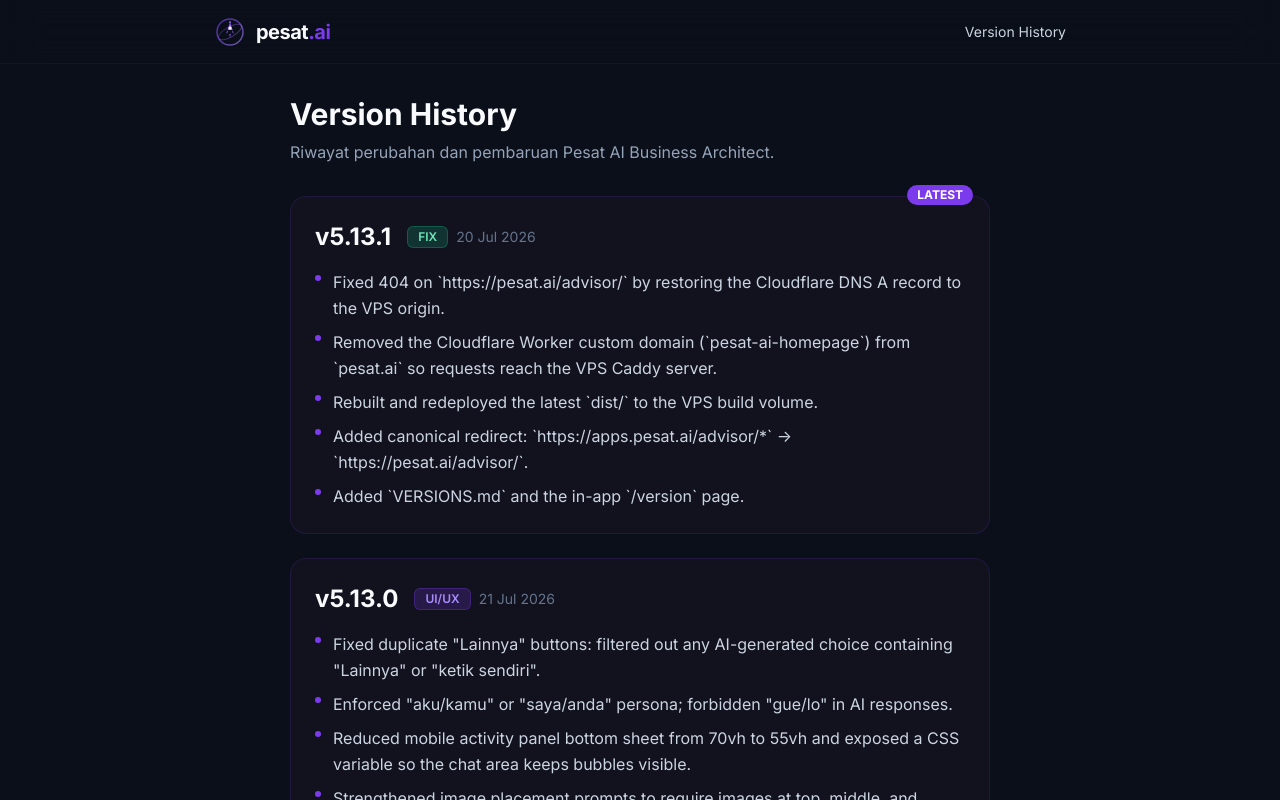
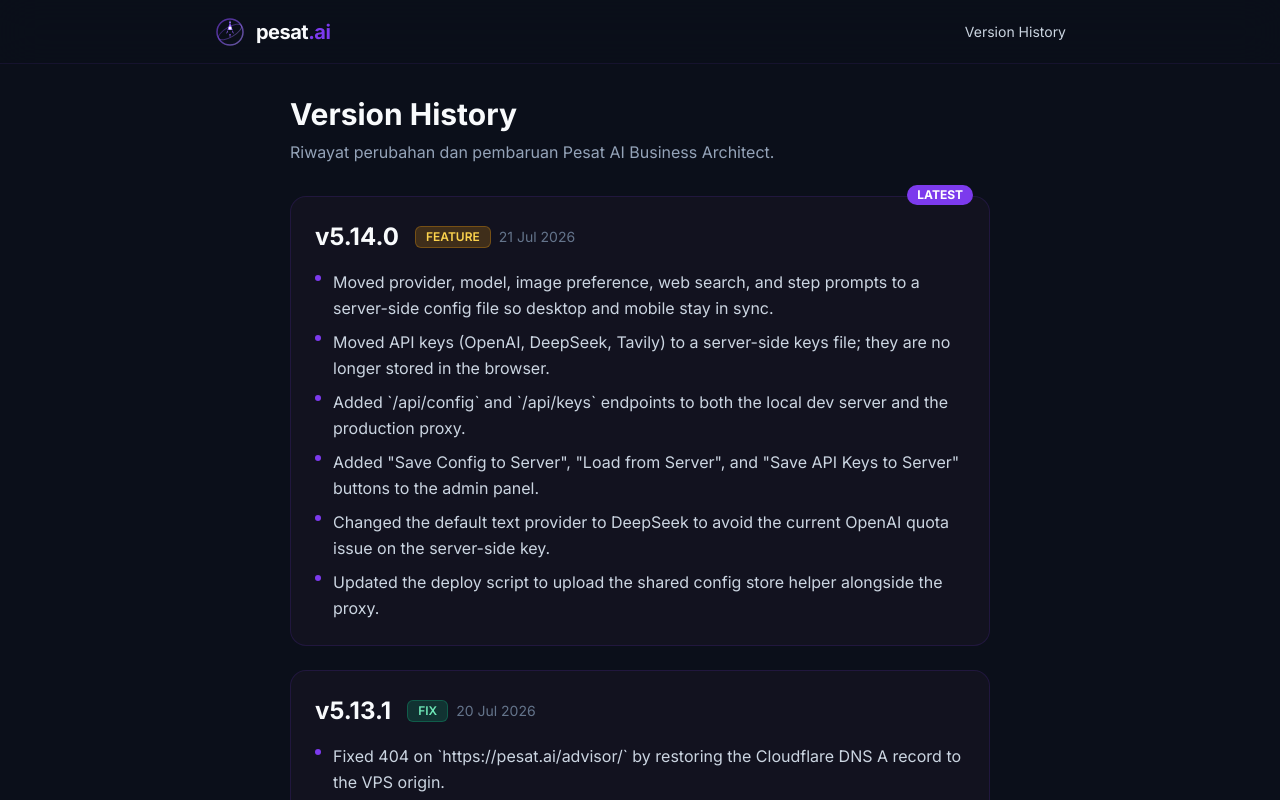
Before and after one commit to emerilansel-jpg/pesat-ai-business-architect, a React (Vite) app: page /advisor/version in a window 1280 px wide. Shown: the top 800 px of the page. Built offline with nearby package versions, Linux system fonts and the light colour scheme.

Commit message:
chore: bump version to v5.14.0

```diff
--- a/package.json
+++ b/package.json
@@ -1,7 +1,7 @@
 {
   "name": "pesat-ai-business-architect",
   "private": true,
-  "version": "5.13.1",
+  "version": "5.14.0",
   "type": "module",
   "scripts": {
     "dev": "concurrently \"npm run dev:server\" \"vite\"",
--- a/src/data/versions.ts
+++ b/src/data/versions.ts
@@ -9,6 +9,20 @@
 
 export const versions: VersionEntry[] = [
   {
+    "version": "5.14.0",
+    "date": "21 Jul 2026",
+    "type": "FEATURE",
+    "changes": [
+      "Moved provider, model, image preference, web search, and step prompts to a server-side config file so desktop and mobile stay in sync.",
+      "Moved API keys (OpenAI, DeepSeek, Tavily) to a server-side keys file; they are no longer stored in the browser.",
+      "Added `/api/config` and `/api/keys` endpoints to both the local dev server and the production proxy.",
+      "Added \"Save Config to Server\", \"Load from Server\", and \"Save API Keys to Server\" buttons to the admin panel.",
+      "Changed the default text provider to DeepSeek to avoid the current OpenAI quota issue on the server-side key.",
+      "Updated the deploy script to upload the shared config store helper alongside the proxy."
+    ],
+    "latest": true
+  },
+  {
     "version": "5.13.1",
     "date": "20 Jul 2026",
     "type": "FIX",
@@ -19,7 +33,7 @@
       "Added canonical redirect: `https://apps.pesat.ai/advisor/*` → `https://pesat.ai/advisor/`.",
       "Added `VERSIONS.md` and the in-app `/version` page."
     ],
-    "latest": true
+    "latest": false
   },
   {
     "version": "5.13.0",
```
Also changed, not shown: 2 other files (tests, documents, lock files or other folders).
